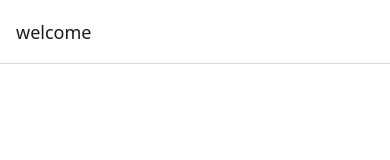
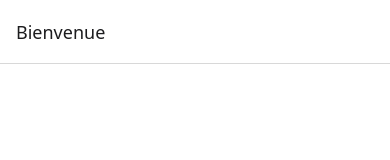
Before and after one commit to magrigsdev/eliandre-shop-mobile, a React Native app: screen /home in a window 390 px wide. Shown: the top 160 px of the page. Built offline with nearby package versions, Linux system fonts and the light colour scheme.

Commit message:
style(stack) mise à jour

```diff
--- a/navigations/stack.jsx
+++ b/navigations/stack.jsx
@@ -13,11 +13,13 @@ const Stack = () => {
         <NavigationContainer>
             <Stacks.Navigator initialRouteName="welcome">
                 <Stacks.Screen name="welcome" component={WelcomeScreen}
-
+                    options={{ title :"Bienvenue"}}
                 />
                 <Stacks.Screen name="signup" component={SingupScreen}
+                options={{ title :"connexion" }}
                 />
                 <Stacks.Screen name="register" component={RegisterScreen}
+                options={{ title :"Création d'un compte" }}
                 />
             </Stacks.Navigator>
         </NavigationContainer>
```
